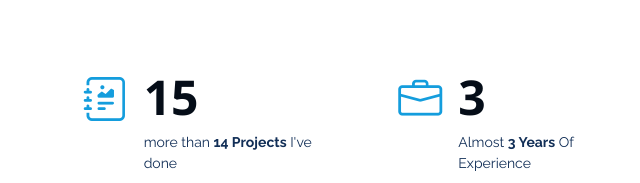
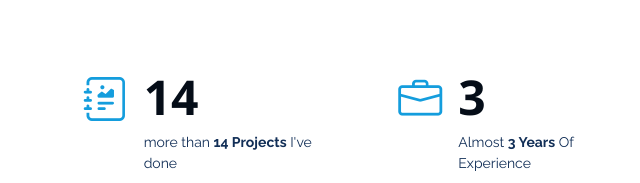
Before and after one commit to Ammarfar/portfolio, a plain HTML site: page index.html in a window 1280 px wide. Shown: the part 1427-1610 px from the top of the page, 591-1231 px from the left. Drawn offline with nearby package versions, Linux system fonts and the light colour scheme.

Commit message:
fix projects

```diff
--- a/index.html
+++ b/index.html
@@ -148,7 +148,7 @@
           <div class="col-lg-4 d-md-flex align-items-md-stretch" data-aos="fade-up" data-aos-delay="100">
             <div class="count-box">
               <i class="bi bi-journal-richtext"></i>
-              <span data-purecounter-start="0" data-purecounter-end="15" data-purecounter-duration="1"
+              <span data-purecounter-start="0" data-purecounter-end="14" data-purecounter-duration="1"
                 class="purecounter"></span>
               <p>more than <strong>14 Projects</strong> I've done</p>
             </div>
```
